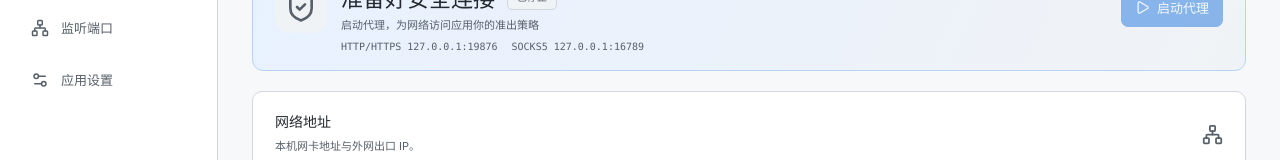
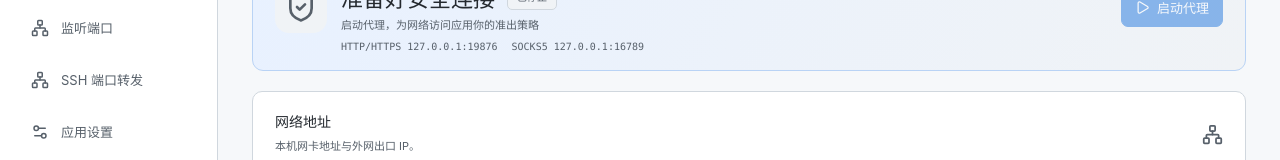
Before and after one commit to yogkang/DomainEgress, a Vue app in the folder vue3/: page / in a window 1280 px wide. Shown: the part 291-451 px from the top of the page. Built offline with nearby package versions, Linux system fonts and the light colour scheme.

Commit message:
feat: add standalone SSH forwarding menu

```diff
--- a/vue3/src/App.vue
+++ b/vue3/src/App.vue
@@ -3,7 +3,7 @@ import { computed, nextTick, onMounted, onUnmounted, ref, watch } from 'vue'
 import { Activity, ArrowUpRight, Check, ChevronRight, CircleHelp, CircleStop, Copy, Download, Globe2, ListFilter, Network, Play, Plus, RefreshCw, Search, Settings2, ShieldCheck, Trash2, Upload, X } from 'lucide-vue-next'
 import { appearance, theme, themes, appearanceError, setAppearance, setTheme } from './theme'
 import { call, defaults, desktop, type Config, type LogEntry, type NetworkInterface, type PortRow, type PublicIpProbe, type Snapshot, type SshForwardRule, type SshProfile, type UpdateInfo } from './api'
-const tabs = [{ id: 'overview', title: '代理概览', icon: Activity }, { id: 'rules', title: '访问控制', icon: ShieldCheck }, { id: 'logs', title: '访问日志', icon: ListFilter }, { id: 'ports', title: '监听端口', icon: Network }, { id: 'settings', title: '应用设置', icon: Settings2 }]
+const tabs = [{ id: 'overview', title: '代理概览', icon: Activity }, { id: 'rules', title: '访问控制', icon: ShieldCheck }, { id: 'logs', title: '访问日志', icon: ListFilter }, { id: 'ports', title: '监听端口', icon: Network }, { id: 'ssh-forward', title: 'SSH 端口转发', icon: Network }, { id: 'settings', title: '应用设置', icon: Settings2 }]
 const tab = ref('overview'), config = ref<Config>(structuredClone(defaults)), saved = ref<Config>(structuredClone(defaults))
 const running = ref(false), logs = ref<LogEntry[]>([]), traffic = ref<number[]>([]), busy = ref(false), connected = ref(!desktop), initialized = ref(false), sshRunning = ref(false), sshLocalPort = ref<number | null>(null), icloudAvailable = ref(false)
 const interfaces = ref<NetworkInterface[]>([])
@@ -148,9 +148,9 @@ onUnmounted(() => { disposed = true; clearTimeout(timer) })
     </aside>
     <main>
       <header><div class="breadcrumb">工作空间 <ChevronRight :size="13" /> <span>{{ tabs.find(t => t.id === tab)?.title }}</span></div><div class="header-right"><span class="desktop-label">{{ desktop ? '本机桌面' : '界面预览' }}</span><span class="dot" :class="{ live: connected && desktop }"></span>{{ desktop ? (connected ? '核心已连接' : '连接中断') : '未连接核心' }}<span class="header-separator"></span><span class="host-info" :title="hostname">主机名 {{ hostname }}</span><span class="header-separator"></span><span class="host-info" :title="localAddressSummary">IPv4 {{ localAddressSummary }}</span></div></header>
-      <div class="content">
+      <div class="content" :class="{ 'forward-view': tab === 'ssh-forward' }">
         <div v-if="!desktop" class="preview-banner"><CircleHelp :size="17" /> 当前为浏览器界面预览。代理操作、配置保存与端口查询请使用桌面应用。</div>
-        <div class="page-heading"><div><div class="eyebrow">{{ tab === 'overview' ? 'NETWORK OVERVIEW' : tab === 'rules' ? 'ACCESS POLICY' : tab === 'logs' ? 'REQUEST LOGS' : tab === 'ports' ? 'SYSTEM NETWORK' : 'PREFERENCES' }}</div><h1>{{ tabs.find(t => t.id === tab)?.title }}</h1><p>{{ tab === 'overview' ? '让每一次网络访问，都在掌控之中。' : tab === 'rules' ? '定义允许或拒绝访问的域名与 IP 地址。' : tab === 'logs' ? '查看本次运行的访问决策与请求信息。' : tab === 'ports' ? '查看本机 TCP 监听端口及所属进程。' : '管理代理监听地址、启动行为与日志策略。' }}</p></div><button v-if="tab === 'rules' || tab === 'settings'" class="primary" :disabled="busy || !desktop || !initialized || !connected || !dirty" @click="save"><Check :size="16" />保存配置<span v-if="dirty" class="unsaved"></span></button><span v-else-if="tab === 'overview'" class="pill">HTTP / HTTPS / SOCKS5</span></div>
+        <div class="page-heading"><div><div class="eyebrow">{{ tab === 'overview' ? 'NETWORK OVERVIEW' : tab === 'rules' ? 'ACCESS POLICY' : tab === 'logs' ? 'REQUEST LOGS' : tab === 'ports' ? 'SYSTEM NETWORK' : tab === 'ssh-forward' ? 'SSH PORT FORWARDING' : 'PREFERENCES' }}</div><h1>{{ tabs.find(t => t.id === tab)?.title }}</h1><p>{{ tab === 'overview' ? '让每一次网络访问，都在掌控之中。' : tab === 'rules' ? '定义允许或拒绝访问的域名与 IP 地址。' : tab === 'logs' ? '查看本次运行的访问决策与请求信息。' : tab === 'ports' ? '查看本机 TCP 监听端口及所属进程。' : tab === 'ssh-forward' ? '将远程服务器端口安全映射到本机访问。' : '管理代理监听地址、启动行为与日志策略。' }}</p></div><button v-if="tab === 'rules' || tab === 'settings' || tab === 'ssh-forward'" class="primary" :disabled="busy || !desktop || !initialized || !connected || !dirty" @click="save"><Check :size="16" />保存配置<span v-if="dirty" class="unsaved"></span></button><span v-else-if="tab === 'overview'" class="pill">HTTP / HTTPS / SOCKS5</span></div>
         <div v-if="notice" class="notice" :class="{ error }" role="status"><span>{{ notice }}</span><button v-if="undoRule" class="undo" @click="undoLastRule">撤销</button><button aria-label="关闭提示" @click="notice = ''"><X :size="16" /></button></div>
         <div v-if="dirty" class="draft-banner">有未保存的修改，保存后生效。<button @click="discard">撤销修改</button></div>
         <div v-if="updateInfo?.available && !updateDismissed" class="update-banner"><RefreshCw :size="17" /><span>发现新版本 <strong>v{{ updateInfo.latest_version }}</strong>，当前版本 v{{ updateInfo.current_version }}。</span><button class="primary" @click="openUpdate">查看更新</button><button class="update-dismiss" aria-label="稍后提醒" @click="updateDismissed = true">稍后</button></div>
@@ -178,7 +178,7 @@ onUnmounted(() => { disposed = true; clearTimeout(timer) })
           <section class="panel"><div class="section-heading"><div class="search"><Search :size="17" /><input v-model="portSearch" aria-label="搜索端口" placeholder="搜索端口、进程或 PID"></div><button :disabled="portBusy || !desktop" @click="loadPorts"><RefreshCw :size="16" :class="{ spin: portBusy }" />{{ portBusy ? '查询中…' : '刷新' }}</button></div><div class="table-wrap"><table><thead><tr><th>监听地址</th><th>进程 / PID</th><th>启动时间 / 已运行</th><th class="right">操作</th></tr></thead><tbody><tr v-for="p in filteredPorts" :key="`${p.pid}-${p.port}`"><td class="mono">{{ p.port }}</td><td>{{ p.name }}<small class="cell-sub mono">{{ p.pid }}</small></td><td>{{ p.started }}<small class="cell-sub">{{ p.elapsed }}</small></td><td class="right"><button class="danger-text" @click="confirmAction = p">结束进程</button></td></tr></tbody></table><div v-if="!filteredPorts.length" class="empty">{{ portBusy ? '正在读取系统监听端口…' : '没有可显示的监听端口' }}</div></div><p class="footnote">数据来自 macOS lsof，只显示当前用户可见的 TCP 监听进程。</p></section>
         </template>
 
-        <template v-if="tab === 'settings'">
+        <template v-if="tab === 'settings' || tab === 'ssh-forward'">
           <section class="panel appearance-panel">
             <div class="section-heading"><div><h3>外观与主题</h3><p>即时生效并自动保存到本机，无需点击“保存配置”。</p></div></div>
             <div class="appearance-modes" role="group" aria-label="外观模式">
@@ -238,6 +238,7 @@ onUnmounted(() => { disposed = true; clearTimeout(timer) })
 .ssh-profile .toolbar { margin-top:10px; }
 .ssh-empty { padding:28px 15px; }
 .ssh-forward { border:1px solid var(--border); border-radius:9px; padding:16px; margin-bottom:12px; }
+.forward-view > .panel:not(.ssh-forward-panel) { display:none; }
 .ssh-forward-head { display:flex; align-items:center; gap:8px; margin-bottom:13px; }
 .ssh-forward-head input:first-child { width:140px; }
 .ssh-forward-head input:nth-child(2) { flex:1; min-width:120px; }
```
